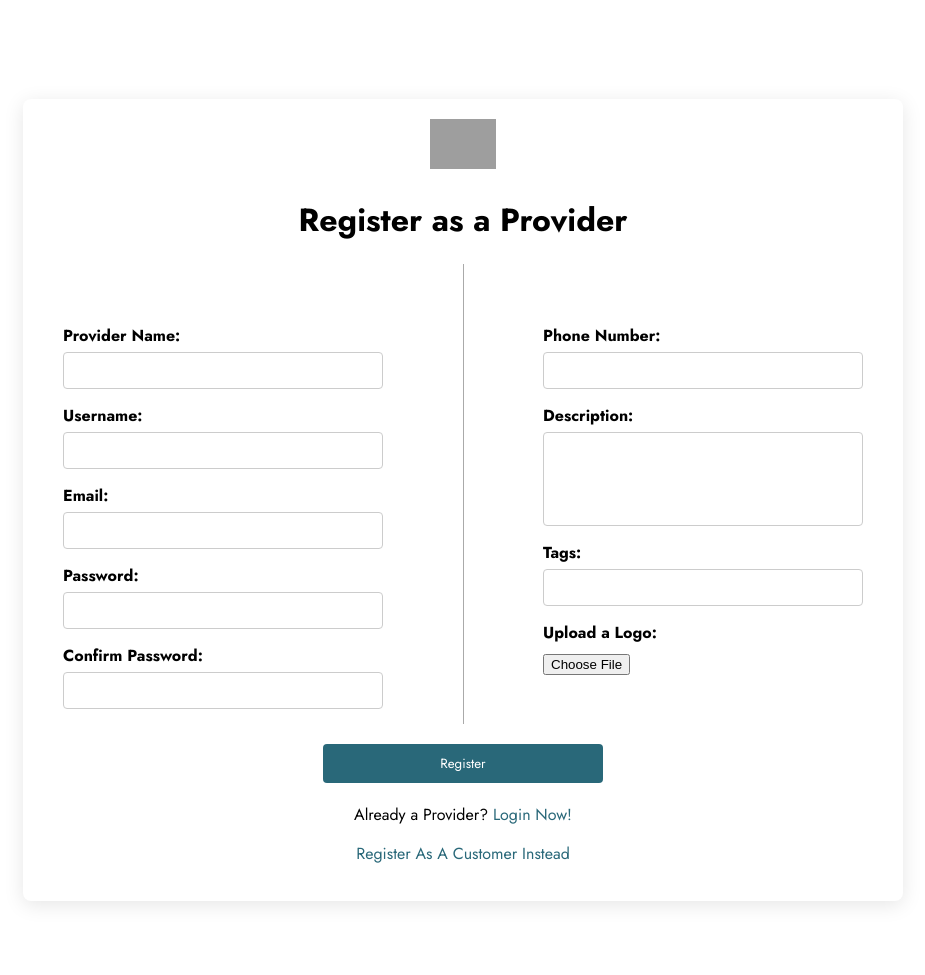
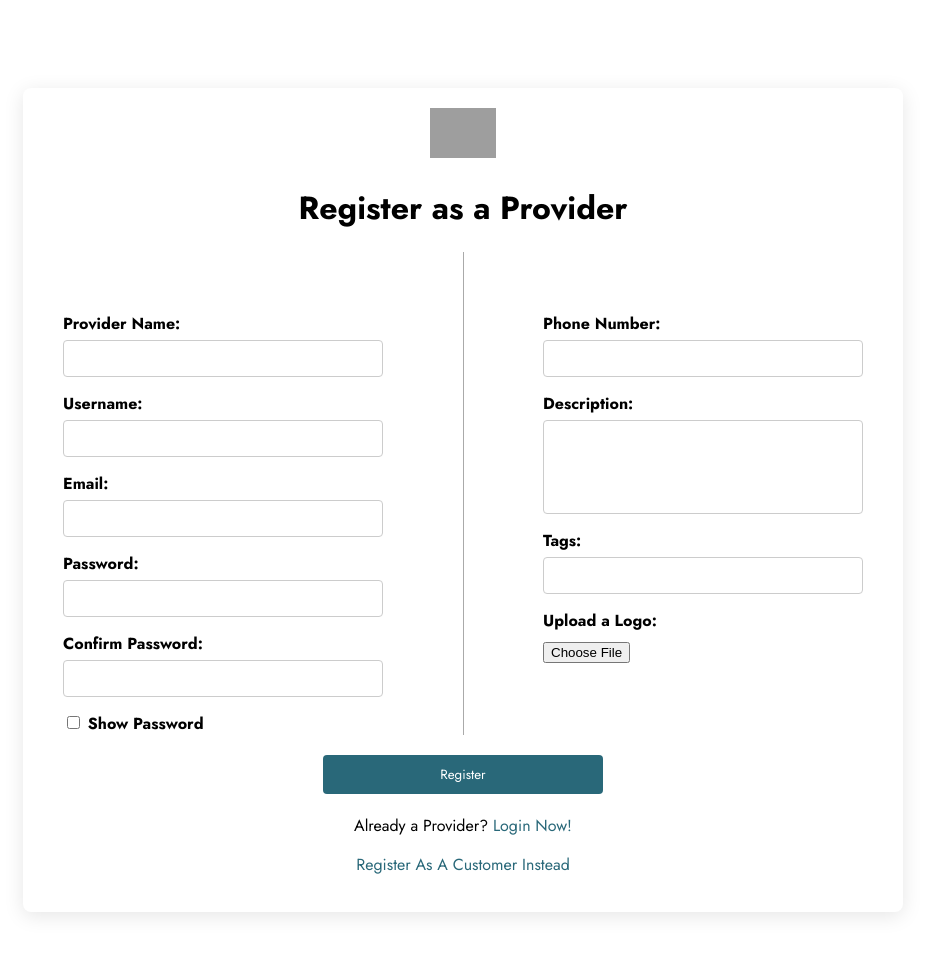
Before and after one commit to NawafISAlmousa/WASEET, a Django app: page /provider/registerProvider/ in a window 1280 px wide. Shown: the top 975 px of the page, without its empty margins (177-1102 px from the left). Run offline with Django 5.2, Linux system fonts and the light colour scheme; grey boxes are pictures that could not be loaded.

Commit message:
Added password matching claus to provider register and fixed js file caching issue

```diff
--- a/provider/static/provider/register-provider/register-provider.js
+++ b/provider/static/provider/register-provider/register-provider.js
@@ -1,3 +1,6 @@
+const checkbox = document.getElementById('showpass');
+const pass = document.getElementById('password');
+const confirmpass = document.getElementById('confirm-password');
 function previewLogo(event) {
     const [file] = event.target.files;
     if (file) {
@@ -10,6 +13,7 @@ function previewLogo(event) {
 
 document.getElementById('provider-form').addEventListener('submit', async (e) => {
     e.preventDefault();
+    if(document.getElementById('password').value === document.getElementById('confirm-password').value){
 
       const formData = new FormData(e.target);
 
@@ -22,10 +26,27 @@ document.getElementById('provider-form').addEventListener('submit', async (e) =>
         if (response.ok) {
           alert('Provider information submitted successfully!');
           e.target.reset();
+          window.location.href = loginurl;
         } else {
           alert('Error submitting provider information.');
         }
       } catch (error) {
         console.error('Error:', error);
       }
+  }else {
+    alert('Password and Confirm Passord Do Not Match!')
+  }
 });
+
+
+
+
+checkbox.addEventListener('click', function(){
+  if (checkbox.checked){
+    pass.type = 'text';
+    confirmpass.type = 'text';
+  } else{
+    pass.type = 'password';
+    confirmpass.type = 'password';
+  }
+})
--- a/provider/templates/provider/register-provider.html
+++ b/provider/templates/provider/register-provider.html
@@ -39,6 +39,10 @@
 
                         <label for="confirm-password">Confirm Password:</label>
                         <input type="password" id="confirm-password" name="confirm-password" required>
+                        <div>
+                            <input type="checkbox" id="showpass" name="showpass">
+                            <label for="showpass">Show Password</label>
+                        </div>
                     </div>
                     <div class="dividing-line"></div>
                     <div class="form-right">
@@ -76,7 +80,10 @@
         </div>
     </div>
 
-    <script src="{% static 'provider/register-provider/register-provider.js' %}?v={{ timestamp }}"></script>
+    <script src="{% static 'provider/register-provider/register-provider.js' %}?v={{ time.time|floatformat:0 }}"></script>
+    <script>
+        const loginurl = "{% url 'main:login' %}";
+    </script>
 </body>
 
 </html>
```
Also changed, not shown: media/Os01/logo.png (added), media/ahmed/logo.png (added). Lines whose indentation alone changed are shown as unchanged.
